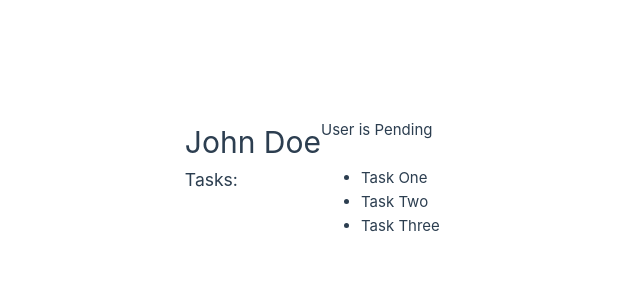
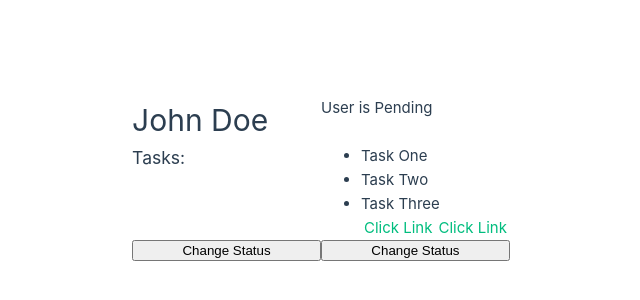
Before and after one commit to ashishjain-repo/vue3.0, a Vue app in the folder vueApp/vue-crash/: page / in a window 1280 px wide. Shown: the part 222-522 px from the top of the page, without its empty margins (319-959 px from the left). Built offline with nearby package versions, Linux system fonts and the light colour scheme.

Commit message:
Added more directives

```diff
--- a/vueApp/vue-crash/src/App.vue
+++ b/vueApp/vue-crash/src/App.vue
@@ -1,12 +1,26 @@
 <script>
-export default{
-  data(){
-    return{
+export default {
+  data() {
+    return {
       name: 'John Doe',
       status: 'pending',
       tasks: ['Task One', 'Task Two', 'Task Three'],
+      link: "https://google.com",
     };
   },
+  methods: {
+    toggleStatus() {
+      if (this.status === 'active') {
+        this.status = 'pending';
+      }
+      else if (this.status === 'pending') {
+        this.status = 'inactive'
+      }
+      else {
+        this.status = 'active'
+      }
+    },
+  }
 };
 </script>
 
@@ -17,7 +31,12 @@ export default{
   <p v-else>User is In-Active</p>
 
   <h3>Tasks: </h3>
-<ul>
-  <li v-for="task in tasks" :key="task">{{ task }}</li>
+  <ul>
+    <li v-for="task in tasks" :key="task">{{ task }}</li>
+    <a v-bind:href="link">Click Link</a>
+    <a :href="link">Click Link</a>
   </ul>
+
+  <button v-on:click="toggleStatus">Change Status</button>
+  <button @click="toggleStatus">Change Status</button>
 </template>
```
